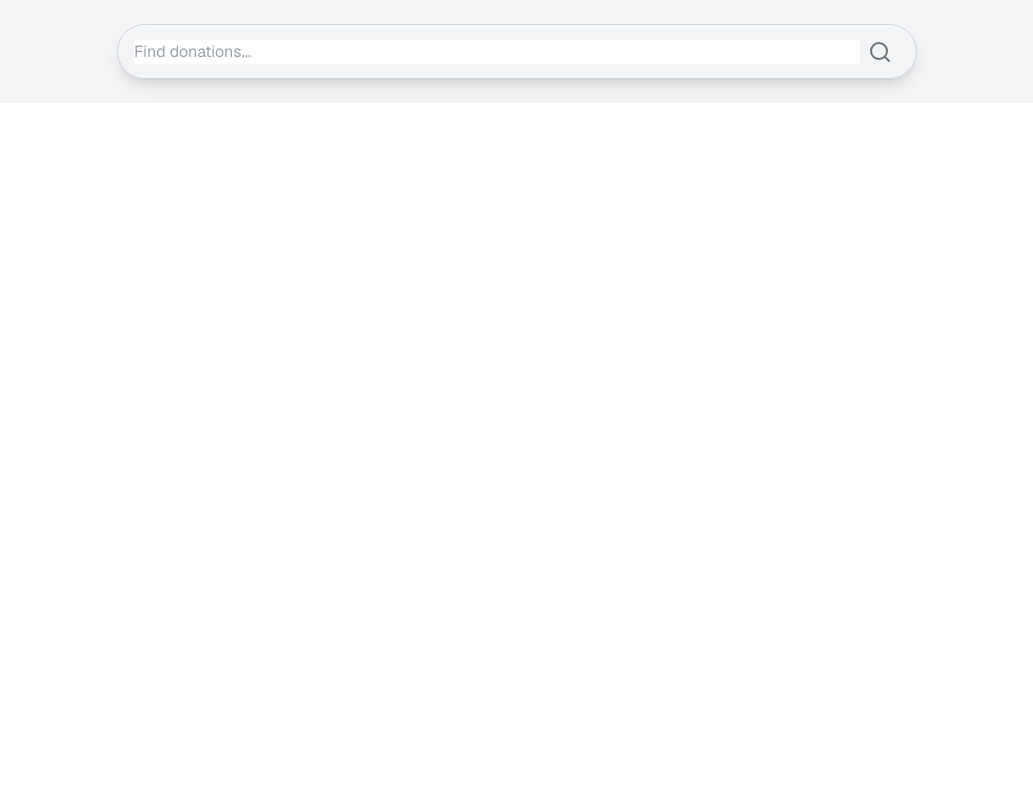
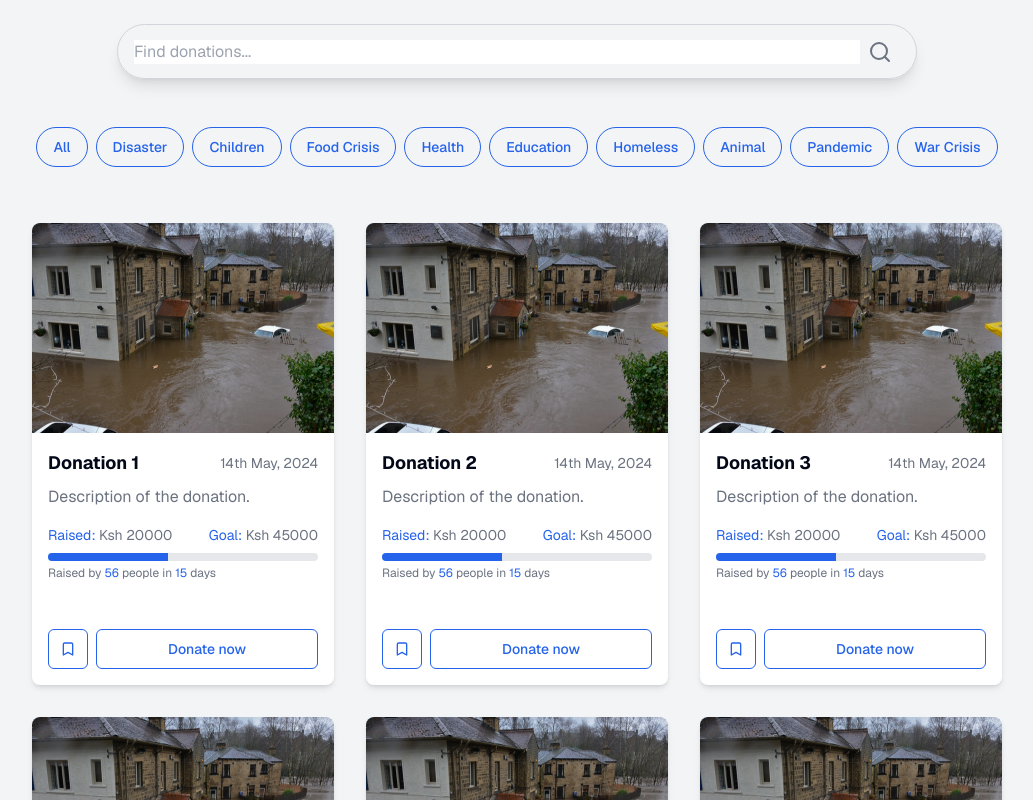
Before and after one commit to digital-explorers-2/philanthro-link, a Next.js app: page / in a window 1280 px wide. Shown: the part 940-1740 px from the top of the page, without its empty margins (123-1156 px from the left). Before the commit the page ends 1043 px from the top, so only its background shows below. Built offline with nearby package versions, Linux system fonts and the light colour scheme.

Commit message:
feat: add donation cards

```diff
--- a/components/DonationSection.tsx
+++ b/components/DonationSection.tsx
@@ -1,6 +1,7 @@
 import React from 'react';
 import { Button } from "@/components/ui/button";
-import { Search } from 'lucide-react';
+import { Progress } from "@/components/ui/progress";
+import { Search, Bookmark } from 'lucide-react';
 
 function DonationSection() {
   return (
@@ -10,16 +11,67 @@ function DonationSection() {
           <span className="text-black">Open</span>
           <span className="text-primary"> donations</span>
         </h2>
-        <div className="flex justify-center">
-          <div className="w-[800px] h-[55px] flex items-center border border-gray-300 rounded-full px-4 py-2 shadow-lg">
+        <div className="flex justify-center mb-12">
+          <div className="w-full max-w-[800px] h-[55px] flex items-center border border-gray-300 rounded-full px-4 py-2 shadow-lg">
             <input
               type="text"
               placeholder="Find donations..."
               className="flex-grow outline-none"
             />
             <Button size="icon" className="bg-transparent">
-                <Search className="w-6 h-6 text-gray-500" />
+              <Search className="w-6 h-6 text-gray-500" />
             </Button>
+          </div>
+        </div>
+
+        <div className="flex justify-center mb-14">
+          <div className="w-full max-w-[970px] flex flex-wrap justify-center gap-2">
+            {['All', 'Disaster', 'Children', 'Food Crisis', 'Health', 'Education', 'Homeless', 'Animal', 'Pandemic', 'War Crisis'].map((category) => (
+              <Button key={category} className="border border-primary text-primary bg-transparent hover:bg-gray-300 rounded-full px-4 py-1">
+                {category}
+              </Button>
+            ))}
+          </div>
+        </div>
+
+        <div className="flex justify-center">
+          <div className="w-full max-w-[970px] grid grid-cols-1 sm:grid-cols-2 lg:grid-cols-3 gap-8">
+            {[...Array(6)].map((_, index) => (
+              <div key={index} className="w-full bg-white shadow-md rounded-lg flex flex-col">
+                <img
+                  src="/floods.png"
+                  alt="Floods"
+                  className="w-full h-[210px] object-cover rounded-t-lg"
+                />
+                <div className="p-4 flex flex-col flex-grow">
+                  <div className="flex justify-between items-center mb-2">
+                    <h3 className="text-lg font-bold">Donation {index + 1}</h3>
+                    <span className="text-gray-500 text-sm">14th May, 2024</span>
+                  </div>
+                  <p className="text-gray-500 mb-4">Description of the donation.</p>
+                  <div className="flex justify-between text-sm">
+                    <span className="text-primary">Raised: <span className="text-gray-500">Ksh 20000</span></span>
+                    <span className="text-primary">Goal: <span className="text-gray-500">Ksh 45000</span></span>
+                  </div>
+                  <div className="mt-2">
+                    <Progress value={20000 / 45000 * 100} className="h-2 bg-gray-200 rounded-full">
+                      <div className="h-full bg-primary rounded-full"></div>
+                    </Progress>
+                    <div className="text-xs text-gray-500 mt-1">
+                      Raised by <span className="text-primary">56</span> people in <span className="text-primary">15</span> days
+                    </div>
+                  </div>
+                </div>
+                <div className="flex mt-4 p-4">
+                  <Button size="icon" className="bg-white border border-primary hover:bg-gray-300 rounded-md mr-2">
+                    <Bookmark className="w-4 h-4 text-primary" />
+                  </Button>
+                  <Button className="flex-grow bg-white border border-primary hover:bg-gray-300 text-primary rounded-md">
+                    Donate now
+                  </Button>
+                </div>
+              </div>
+            ))}
           </div>
         </div>
       </div>
--- a/components/HeroSection.tsx
+++ b/components/HeroSection.tsx
@@ -17,7 +17,7 @@ export default function HeroSection() {
         <button className="w-[180px] h-[55px] px-8 bg-primary rounded-full text-white mr-4">
           Donate Now
         </button>
-        <button className="w-[180px] h-[55px] px-8 bg-transparent rounded-full border border-gray-300 text-white">
+        <button className="w-[180px] h-[55px] px-8 bg-transparent rounded-full border hover:bg-primary border-gray-300 text-white">
           About Us
         </button>
       </div>
--- /dev/null
+++ b/components/ui/progress.tsx
@@ -0,0 +1,28 @@
+"use client"
+
+import * as React from "react"
+import * as ProgressPrimitive from "@radix-ui/react-progress"
+
+import { cn } from "@/lib/utils"
+
+const Progress = React.forwardRef<
+  React.ElementRef<typeof ProgressPrimitive.Root>,
+  React.ComponentPropsWithoutRef<typeof ProgressPrimitive.Root>
+>(({ className, value, ...props }, ref) => (
+  <ProgressPrimitive.Root
+    ref={ref}
+    className={cn(
+      "relative h-4 w-full overflow-hidden rounded-full bg-secondary",
+      className
+    )}
+    {...props}
+  >
+    <ProgressPrimitive.Indicator
+      className="h-full w-full flex-1 bg-primary transition-all"
+      style={{ transform: `translateX(-${100 - (value || 0)}%)` }}
+    />
+  </ProgressPrimitive.Root>
+))
+Progress.displayName = ProgressPrimitive.Root.displayName
+
+export { Progress }
--- a/package.json
+++ b/package.json
@@ -7,6 +7,7 @@
   },
   "dependencies": {
     "@radix-ui/react-dialog": "^1.0.5",
+    "@radix-ui/react-progress": "^1.0.3",
     "@radix-ui/react-slot": "^1.0.2",
     "@supabase/ssr": "latest",
     "@supabase/supabase-js": "latest",
```
Also changed, not shown: public/floods.png (added), 1 other file (tests, documents, lock files or other folders).
